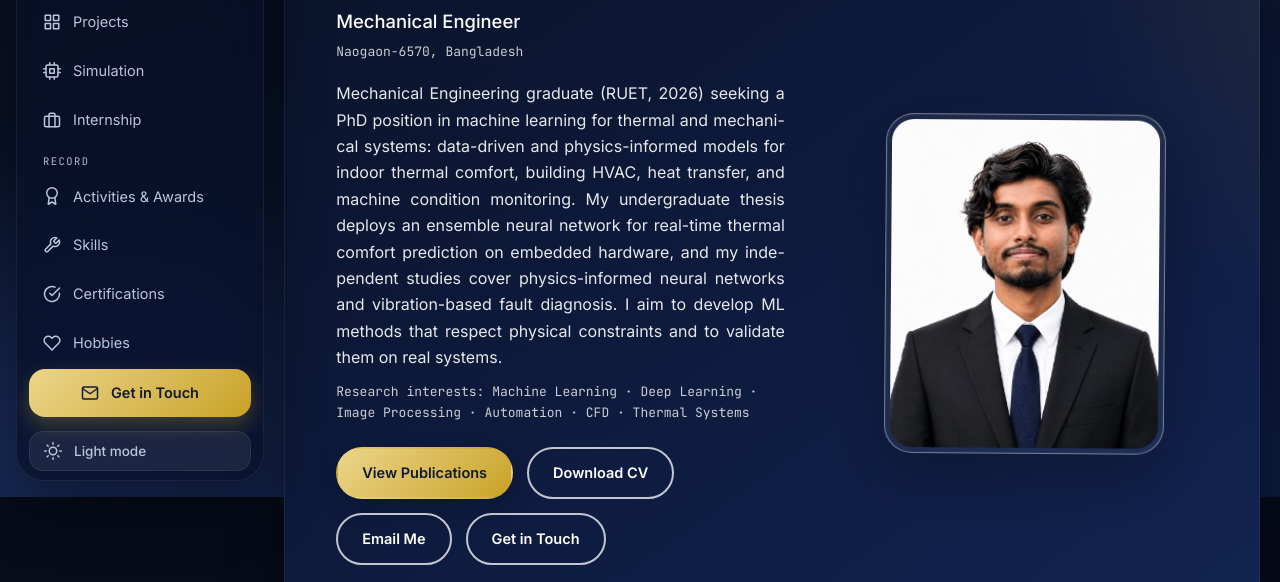
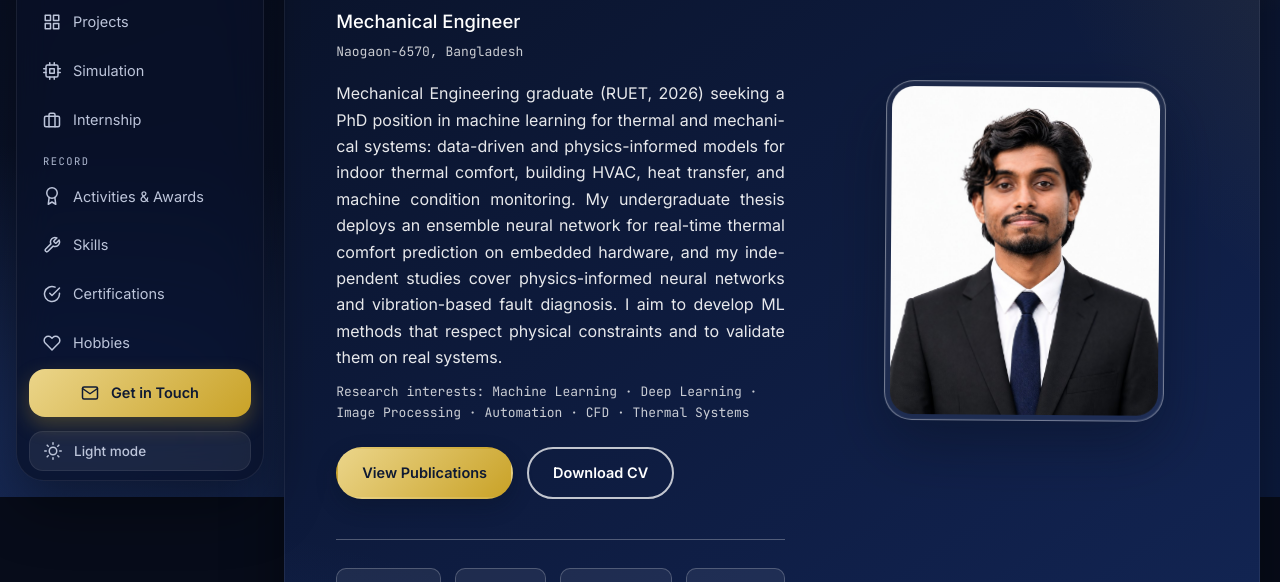
Before and after one commit to easirht/easirht.github.io, a plain HTML site: page index.html in a window 1280 px wide. Shown: the part 303-885 px from the top of the page. Drawn offline with Linux system fonts and the light colour scheme.

Commit message:
Update index.html

```diff
--- a/index.html
+++ b/index.html
@@ -57,8 +57,6 @@ fault diagnosis. I aim to develop ML methods that respect physical constraints a
         <div class="hero-actions">
           <a href="research.html#publications" class="btn btn-primary">View Publications</a>
           <a href="assets/cv/Easir_Rahat_CV.pdf" download class="btn btn-outline">Download CV</a>
-          <a href="mailto:easirrahat17@gmail.com" class="btn btn-outline">Email Me</a>
-          <a href="index.html#contact" class="btn btn-outline">Get in Touch</a>
         </div>
 
         <div class="stat-row">
```
